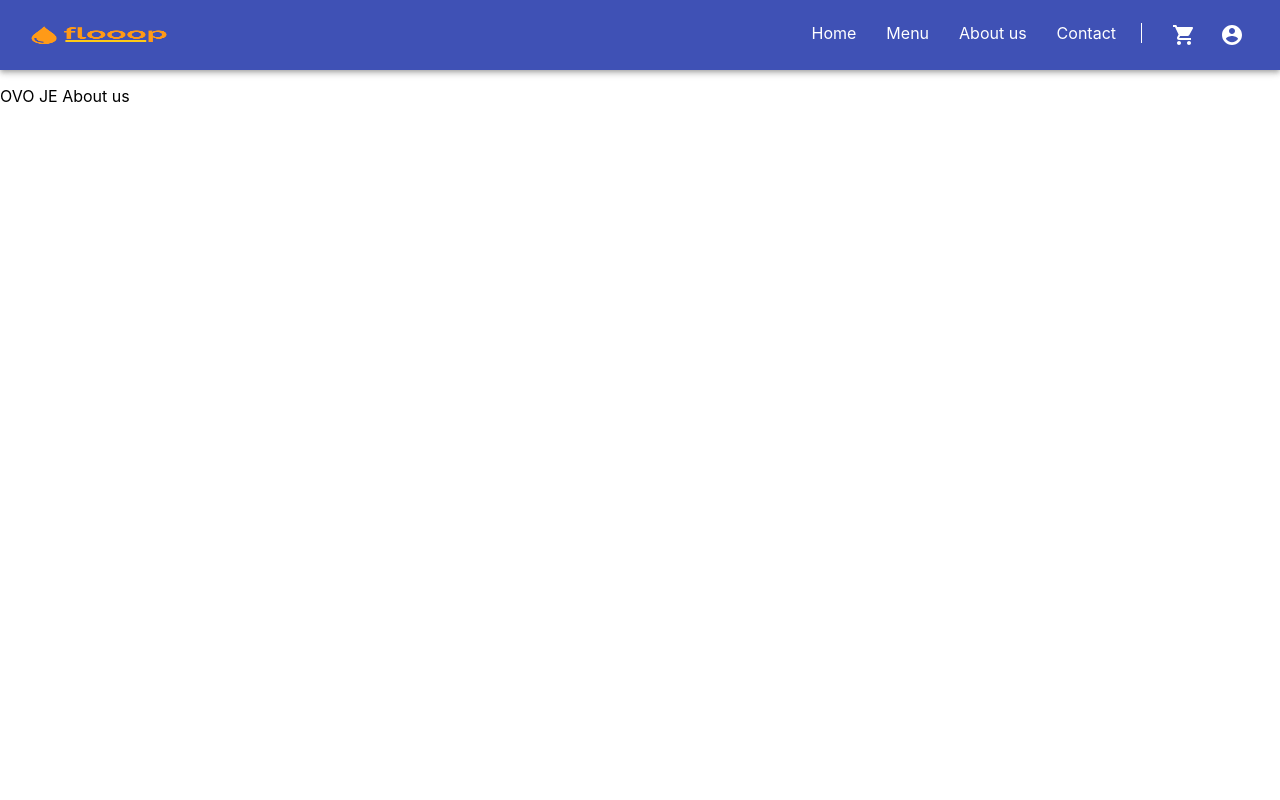
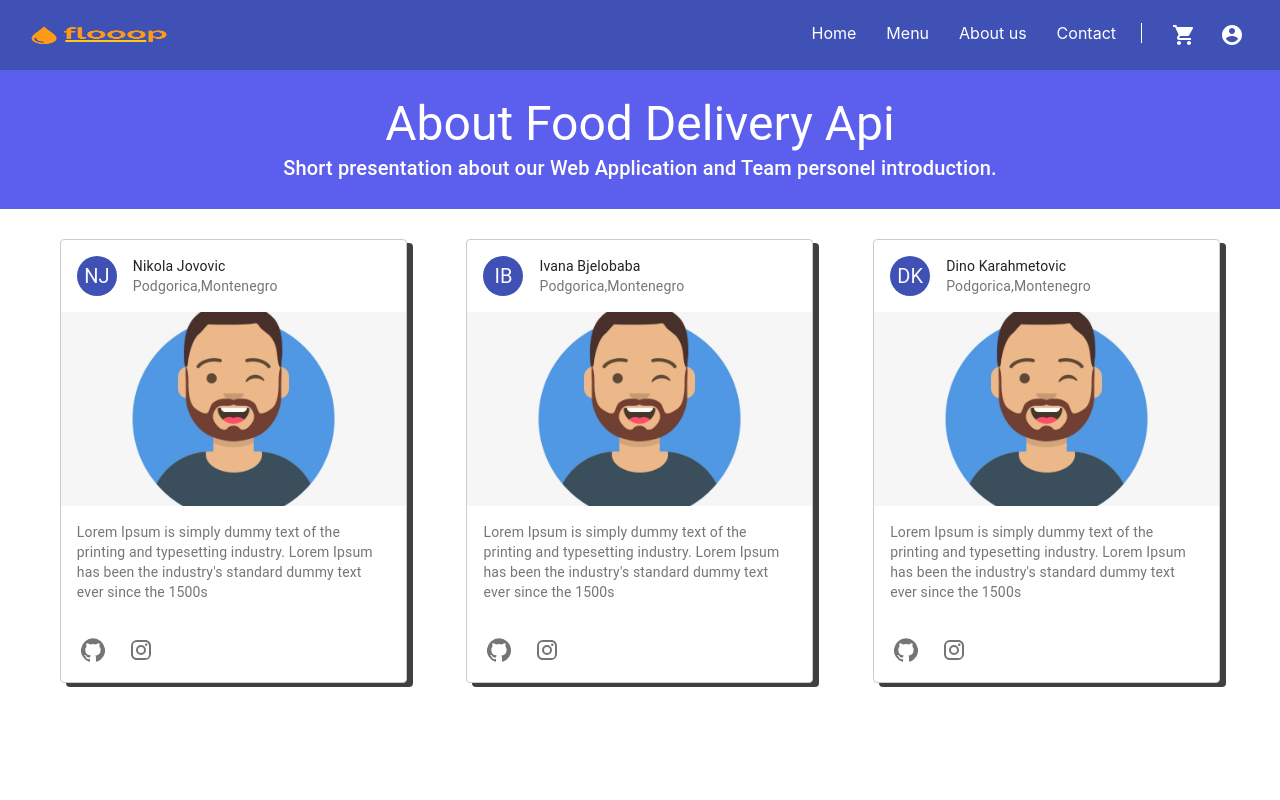
Before and after one commit to OpenSamples/FoodDeliveryFrontend, a React (Create React App) app in the folder frontend/: page /about in a window 1280 px wide. Shown: the top 800 px of the page. Built offline with nearby package versions, Linux system fonts and the light colour scheme.

Commit message:
Added About Us Page With Avatar Cards

```diff
--- /dev/null
+++ b/frontend/src/components/CardAboutUs.js
@@ -0,0 +1,77 @@
+import React from 'react';
+import { makeStyles } from '@material-ui/core/styles';
+import clsx from 'clsx';
+import Card from '@material-ui/core/Card';
+import CardHeader from '@material-ui/core/CardHeader';
+import CardMedia from '@material-ui/core/CardMedia';
+import CardContent from '@material-ui/core/CardContent';
+import CardActions from '@material-ui/core/CardActions';
+import Collapse from '@material-ui/core/Collapse';
+import Avatar from '@material-ui/core/Avatar';
+import IconButton from '@material-ui/core/IconButton';
+import Typography from '@material-ui/core/Typography';
+import { red } from '@material-ui/core/colors';
+import FavoriteIcon from '@material-ui/icons/Favorite';
+import ShareIcon from '@material-ui/icons/Share';
+import ExpandMoreIcon from '@material-ui/icons/ExpandMore';
+import MoreVertIcon from '@material-ui/icons/MoreVert';
+import avatar from "../assets/AboutUsAvatar.png";
+import GitHubIcon from '@material-ui/icons/GitHub';
+import InstagramIcon from '@material-ui/icons/Instagram';
+
+
+const useStyles = makeStyles(() => ({
+  media: {
+    height: 0,
+    paddingTop: '56.25%', // 16:9
+  },
+  avatar: {
+    backgroundColor: "#3f51b5",
+  },
+  card:{
+    maxWidth: 345,
+    boxShadow:"6px 4px 0px 0px rgba(0,0,0,0.75)",
+    border:"1px solid  #ccc",
+    transition:"0.95s",
+    '&:hover': {
+      backgroundColor:"coral"
+   }
+  }
+}));
+
+const RecipeReviewCard = (props)=> {
+  const classes = useStyles();
+  return (
+    <Card className={classes.card}>
+      <CardHeader
+        avatar={
+          <Avatar aria-label="recipe" className={classes.avatar}>
+           { props.init}
+          </Avatar>
+        }
+        title={props.fullName}
+        subheader={props.location}
+      />
+      <CardMedia
+        className={classes.media}
+        image={avatar}
+        title="Avatar"
+      />
+      <CardContent>
+        <Typography variant="body2" color="textSecondary" component="p">
+        {props.desc}
+        </Typography>
+      </CardContent>
+      <CardActions disableSpacing>
+        <IconButton aria-label="add to favorites">
+          <GitHubIcon/>
+        </IconButton>
+        <IconButton aria-label="share">
+          <InstagramIcon />
+        </IconButton>
+      </CardActions>
+    </Card>
+  );
+}
+
+export default RecipeReviewCard
--- a/frontend/src/containers/About.js
+++ b/frontend/src/containers/About.js
@@ -1,13 +1,54 @@
 import React from 'react'
 import Header from '../components/Header'
 import Footer from '../components/Footer'
+import { makeStyles } from "@material-ui/core/styles";
+import contactUsEmail from '../assets/email.png'
+import { TextField, Button, Typography } from '@material-ui/core';
+import CardAboutUs from '../components/CardAboutUs'
+
+
+const useStyles = makeStyles(() => ({
+    root: {
+        width: '100%',
+        minHeight: '100vh',
+        display: 'flex',
+        flexDirection: "column",
+        justifyContent: 'center'
+    },
+    about_us_top: {
+        backgroundColor: "#5c5fed",
+        display: "flex",
+        flexDirection: "column",
+        justifyContent: "center",
+        alignItems: "center",
+        padding: "2%",
+        color: "white"
+    },
+    about_us_cards: {
+        padding: "30px",
+        display: "flex",
+        flexDirection: "row",
+        justifyContent: "space-around"
+    }
+}));
 
 const About = () => {
+    const classes = useStyles();
     return (
         <>
             <Header />
-            <p>OVO JE About us</p>
-            <div style={{minHeight: '100vh'}}></div>
+            <div className={classes.root}>
+                <div className={classes.about_us_top}>
+                    <Typography variant="h3">About Food Delivery Api</Typography>
+                    <Typography variant="h6">Short presentation about our Web Application and Team personel introduction.</Typography>
+                </div>
+                <div className={classes.about_us_cards}>
+                    <CardAboutUs init="NJ" fullName="Nikola Jovovic" location="Podgorica,Montenegro" desc="Lorem Ipsum is simply dummy text of the printing and typesetting industry. Lorem Ipsum has been the industry's standard dummy text ever since the 1500s" />
+                    <CardAboutUs init="IB" fullName="Ivana Bjelobaba" location="Podgorica,Montenegro" desc="Lorem Ipsum is simply dummy text of the printing and typesetting industry. Lorem Ipsum has been the industry's standard dummy text ever since the 1500s" />
+                    <CardAboutUs init="DK" fullName="Dino Karahmetovic" location="Podgorica,Montenegro" desc="Lorem Ipsum is simply dummy text of the printing and typesetting industry. Lorem Ipsum has been the industry's standard dummy text ever since the 1500s" />
+                </div>
+                <div style={{ minHeight: '100vh' }}></div>
+            </div>
             <Footer />
         </>
     )
--- a/frontend/src/containers/Contact.js
+++ b/frontend/src/containers/Contact.js
@@ -8,7 +8,7 @@ import { TextField, Button, Typography } from '@material-ui/core';
 const useStyles = makeStyles(() => ({
     root: {
         width: '100%',
-        minHeight: '90vh',
+        minHeight: '100vh',
         display: 'flex',
         justifyContent: 'center'
     },
```
Also changed, not shown: frontend/src/assets/AboutUsAvatar.png (added).
